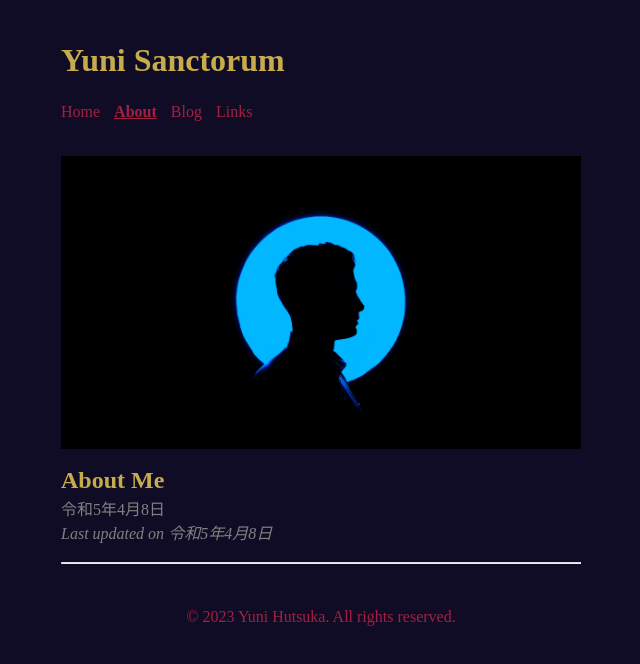
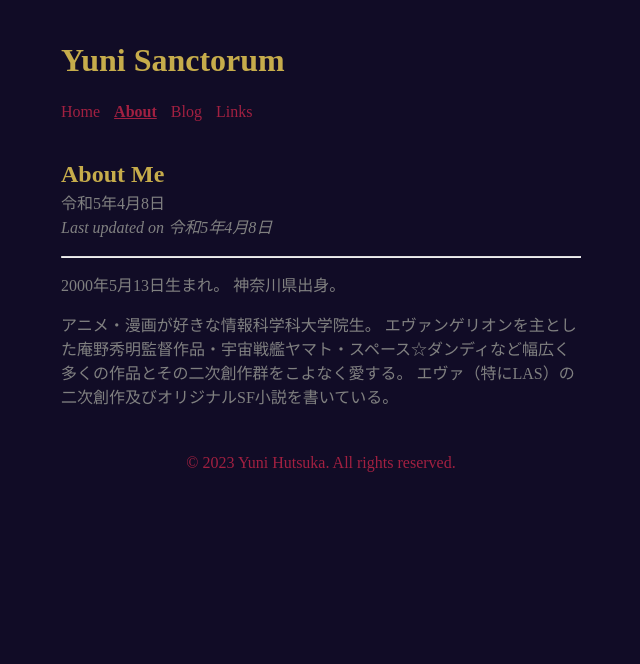
Before and after one commit to yuni-hutsuka/yuni-hutsuka.github.io, an Astro site: page /about in a window 1280 px wide. Shown: the whole page, without its empty margins (319-959 px from the left). Built offline with nearby package versions, Linux system fonts and the light colour scheme; Astro itself is replaced by a stand-in of ours.

Commit message:
feat: edit about.astro

```diff
--- a/src/pages/about.astro
+++ b/src/pages/about.astro
@@ -7,6 +7,15 @@ import Layout from '../layouts/BlogPost.astro';
 	description="二日ゆにについてのざっくりとした自己紹介"
 	pubDate={new Date('April 08 2023')}
 	updatedDate={new Date('April 08 2023')}
-	heroImage="/placeholder-about.jpg"
+	heroImage=""
 >
+    <p>
+        2000年5月13日生まれ。
+        神奈川県出身。
+    </p>
+    <p>
+        アニメ・漫画が好きな情報科学科大学院生。
+        エヴァンゲリオンを主とした庵野秀明監督作品・宇宙戦艦ヤマト・スペース☆ダンディなど幅広く多くの作品とその二次創作群をこよなく愛する。
+        エヴァ（特にLAS）の二次創作及びオリジナルSF小説を書いている。
+    </p>
 </Layout>
```
